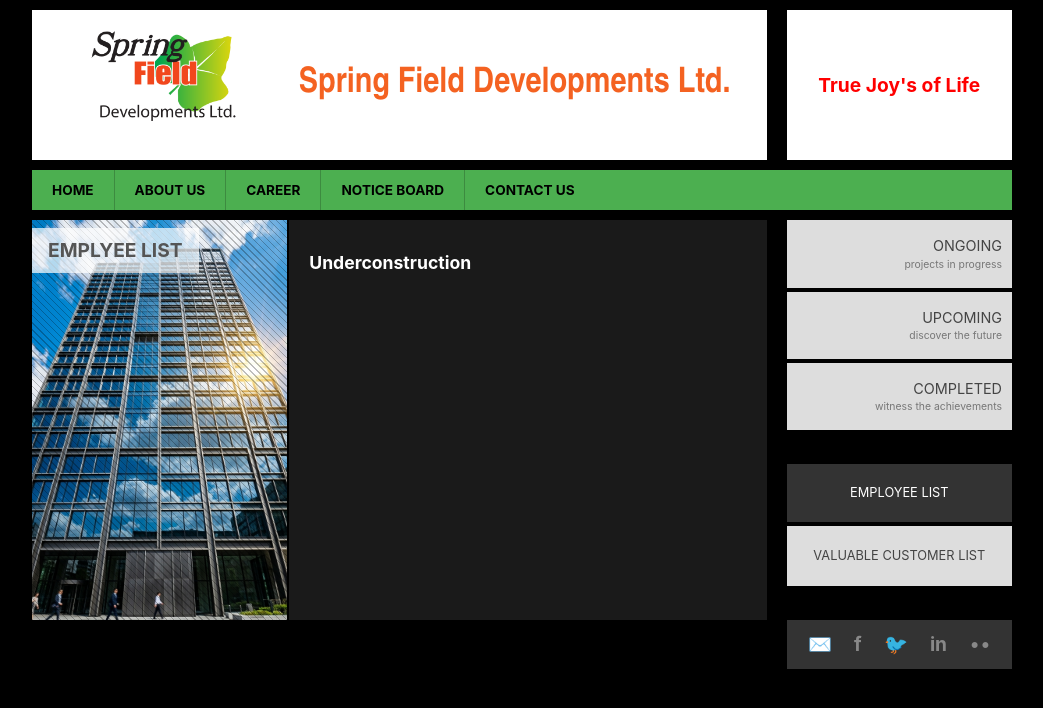
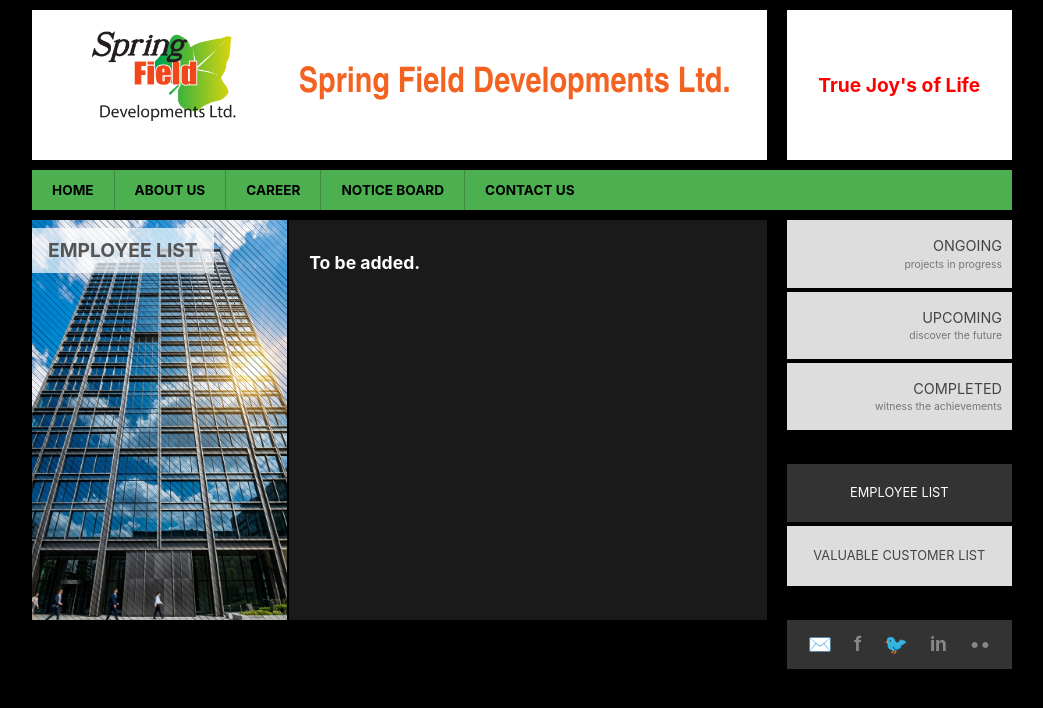
Before and after one commit to rudraprotapchakraborty/springfield-bd, a Next.js app: page /employee-list in a window 1280 px wide. Shown: the top 708 px of the page, without its empty margins (118-1161 px from the left). Built offline with nearby package versions, Linux system fonts and the light colour scheme.

Commit message:
updated projects link

```diff
--- a/app/completed-projects/page.tsx
+++ b/app/completed-projects/page.tsx
@@ -50,7 +50,7 @@ export default function CompletedProjects() {
                 </div>
 
                 <div className="flex justify-between gap-[5px] mt-auto">
-                  <Link href={`/project-details/${project.slug}`} className="flex-1 bg-white flex justify-between items-center px-[6px] py-[4px] text-[10px] font-bold text-[#555] shadow-[0_1px_2px_rgba(0,0,0,0.2)] hover:bg-[#f0f0f0] transition-colors no-underline">
+                  <Link href={`/projects/${project.slug}`} className="flex-1 bg-white flex justify-between items-center px-[6px] py-[4px] text-[10px] font-bold text-[#555] shadow-[0_1px_2px_rgba(0,0,0,0.2)] hover:bg-[#f0f0f0] transition-colors no-underline">
                     <span>Details</span>
                     <span className="text-[#aaa] font-normal text-[12px] leading-none">&gt;</span>
                   </Link>
--- a/app/employee-list/page.tsx
+++ b/app/employee-list/page.tsx
@@ -9,10 +9,10 @@ export default function EmployeeList() {
         <div className="w-full md:w-[75%]">
           <div className="flex flex-col sm:flex-row min-h-[400px] h-auto">
             <div className="w-full h-[200px] sm:h-auto sm:w-[35%] bg-[url('/building.png')] bg-cover bg-center border-b-[2px] sm:border-b-0 sm:border-r-[2px] border-black relative after:content-[''] after:absolute after:inset-0 after:bg-[repeating-linear-gradient(45deg,rgba(0,0,0,0.25),rgba(0,0,0,0.25)_1px,transparent_1px,transparent_5px)] after:pointer-events-none flex flex-col justify-between">
-              <div className="z-10 bg-white/70 inline-block px-4 py-2 font-bold text-[#555] text-[1.2rem] mt-2 self-start uppercase">EMPLYEE LIST</div>
+              <div className="z-10 bg-white/70 inline-block px-4 py-2 font-bold text-[#555] text-[1.2rem] mt-2 self-start uppercase">EMPLOYEE LIST</div>
             </div>
             <div className="w-full sm:w-[65%] bg-[#1a1a1a] p-[20px]">
-              <h3 className="text-white text-[1.1rem] font-bold mt-[10px]">Underconstruction</h3>
+              <h3 className="text-white text-[1.1rem] font-bold mt-[10px]">To be added.</h3>
             </div>
           </div>
         </div>
--- a/app/ongoing-projects/page.tsx
+++ b/app/ongoing-projects/page.tsx
@@ -50,7 +50,7 @@ export default function OngoingProjects() {
                 </div>
 
                 <div className="flex justify-between gap-[5px] mt-auto">
-                  <Link href={`/project-details/${project.slug}`} className="flex-1 bg-white flex justify-between items-center px-[6px] py-[4px] text-[10px] font-bold text-[#555] shadow-[0_1px_2px_rgba(0,0,0,0.2)] hover:bg-[#f0f0f0] transition-colors no-underline">
+                  <Link href={`/projects/${project.slug}`} className="flex-1 bg-white flex justify-between items-center px-[6px] py-[4px] text-[10px] font-bold text-[#555] shadow-[0_1px_2px_rgba(0,0,0,0.2)] hover:bg-[#f0f0f0] transition-colors no-underline">
                     <span>Details</span>
                     <span className="text-[#aaa] font-normal text-[12px] leading-none">&gt;</span>
                   </Link>
--- a/app/upcoming-projects/page.tsx
+++ b/app/upcoming-projects/page.tsx
@@ -50,7 +50,7 @@ export default function UpcomingProjects() {
                   </div>
 
                   <div className="flex justify-between gap-[5px] mt-auto">
-                    <Link href={`/project-details/${project.slug}`} className="flex-1 bg-white flex justify-between items-center px-[6px] py-[4px] text-[10px] font-bold text-[#555] shadow-[0_1px_2px_rgba(0,0,0,0.2)] hover:bg-[#f0f0f0] transition-colors no-underline">
+                    <Link href={`/projects/${project.slug}`} className="flex-1 bg-white flex justify-between items-center px-[6px] py-[4px] text-[10px] font-bold text-[#555] shadow-[0_1px_2px_rgba(0,0,0,0.2)] hover:bg-[#f0f0f0] transition-colors no-underline">
                       <span>Details</span>
                       <span className="text-[#aaa] font-normal text-[12px] leading-none">&gt;</span>
                     </Link>
```
Also changed, not shown: app/projects/[slug]/page.tsx (renamed from app/project-details/[slug]/page.tsx).
